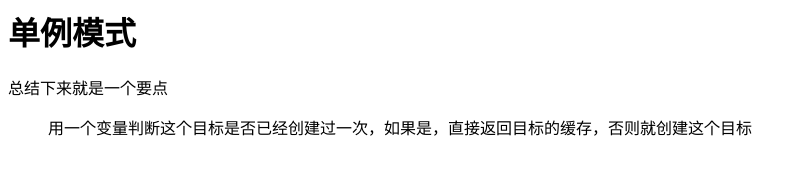
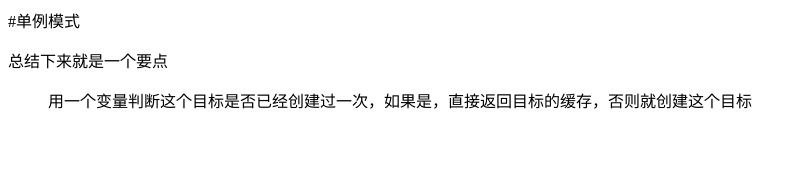
Before and after one commit to gaoqiang19514/design-patterns, a plain HTML site: page 单例模式/README.html in a window 1280 px wide. Shown: the whole page, without its empty margins (0-807 px from the left). Drawn offline with Linux system fonts and the light colour scheme.

Commit message:
更新readme.md

```diff
--- a/单例模式/README.html
+++ b/单例模式/README.html
@@ -4,7 +4,7 @@
         <title>README.md</title>
       </head>
       <body>
-        <h1 id="-">单例模式</h1>
+        <p>#单例模式</p>
 <p>总结下来就是一个要点</p>
 <blockquote>
 <p>用一个变量判断这个目标是否已经创建过一次，如果是，直接返回目标的缓存，否则就创建这个目标</p>
```
Also changed, not shown: 1 other file.
